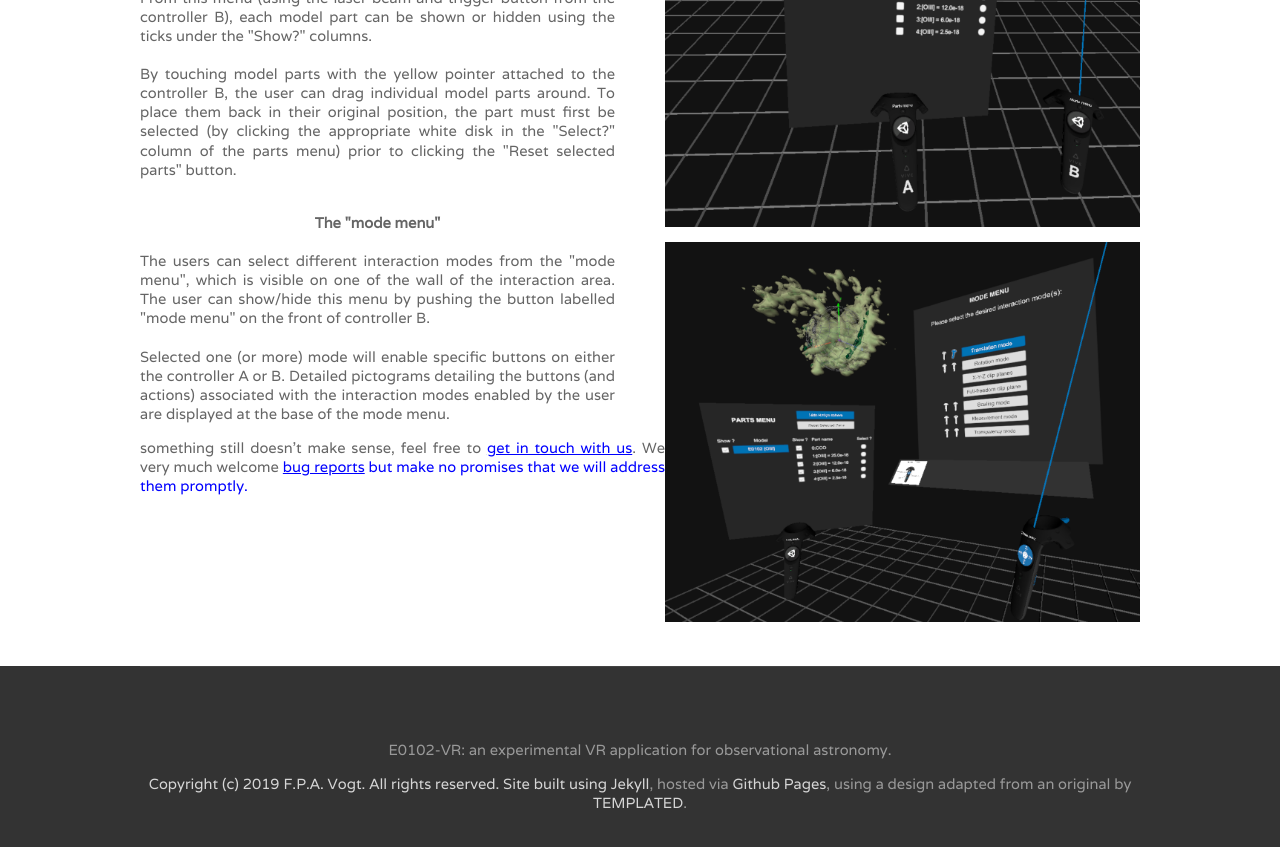
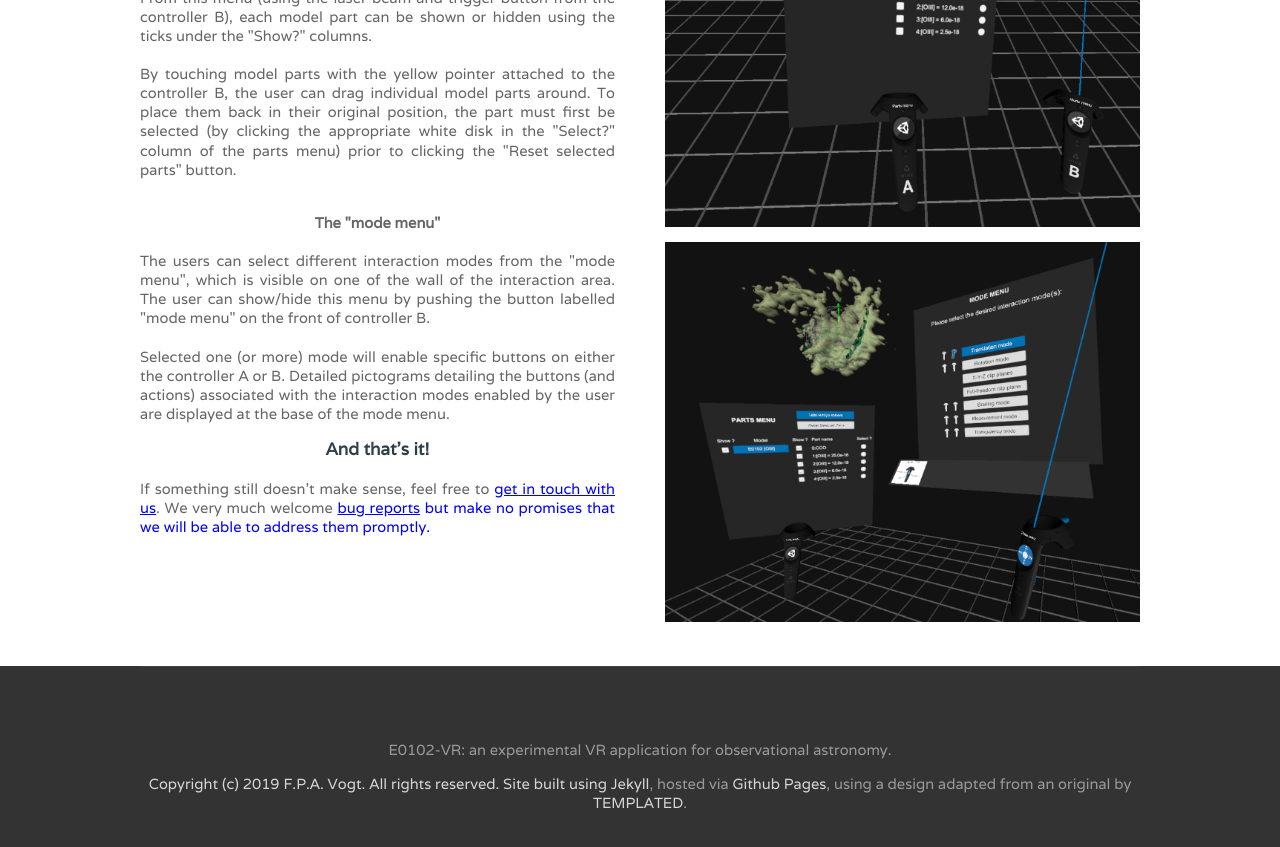
Before and after one commit to fpavogt/E0102-VR, a Jekyll site: the page built from tutorial.html, in a window 1280 px wide and 900 px high, scrolled down 820 px. Shown: the top 847 px of the window. Built offline with Jekyll 4.4.1, drawn with Linux system fonts in a browser that asks for light colours.

Commit message:
Work on tutorial

```diff
--- a/_includes/header.html
+++ b/_includes/header.html
@@ -7,7 +7,7 @@
 			<ul>
 				<li {%if page.fn=="index.html" %}class="current_page_item"{% endif %}><a href="index.html" accesskey="1" title="">Home</a></li>
 				<li {%if page.fn=="download.html" %}class="current_page_item"{% endif %}><a href="download.html" accesskey="2" title="">Download</a></li>
-				<li {%if page.fn=="manual.html" %}class="current_page_item"{% endif %}><a href="tutorial.html" accesskey="3" title="">Tutorial</a></li>
+				<li {%if page.fn=="tutorial.html" %}class="current_page_item"{% endif %}><a href="tutorial.html" accesskey="3" title="">Tutorial</a></li>
 				<li {%if page.fn=="code.html" %}class="current_page_item"{% endif %}><a href="code.html" accesskey="4" title="">The code</a></li>
 				<li {%if page.fn=="contact.html" %}class="current_page_item"{% endif %}><a href="contact.html" accesskey="5" title="">Contact Us</a></li>
 				<li><a target="_blank" href="https://github.com/fpavogt/E0102-VR">Github</a></li>
--- a/tutorial.html
+++ b/tutorial.html
@@ -83,6 +83,12 @@
          A or B. Detailed pictograms detailing the buttons (and actions) associated with the
          interaction modes enabled by the user are displayed at the base of the mode menu.
          </p>
+         <h3 style="text-align: center"><b>And that's it!</b></h3>
+         <p style="text-align:justify">
+         <br>
+         If something still doesn't make sense, feel free to <a href="contact.html">get
+         in touch with us</a>. We very much welcome <a target="_blank" href="https://github.com/fpavogt/E0102-VR/issues">bug reports<a/>
+         but make no promises that we will be able to address them promptly.<br>
    </div>
    <div class="tbox2">
          <p style="text-align: center">
```
Also changed, not shown: other parts of tutorial.html (+0 -6 lines).
